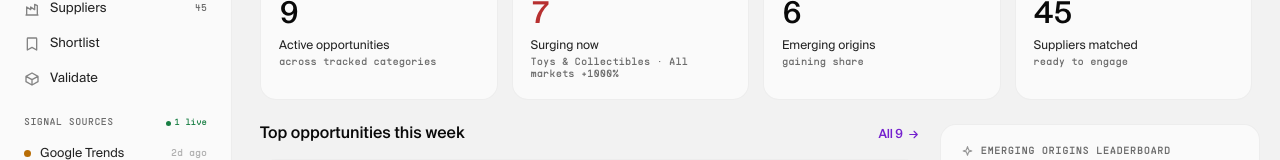
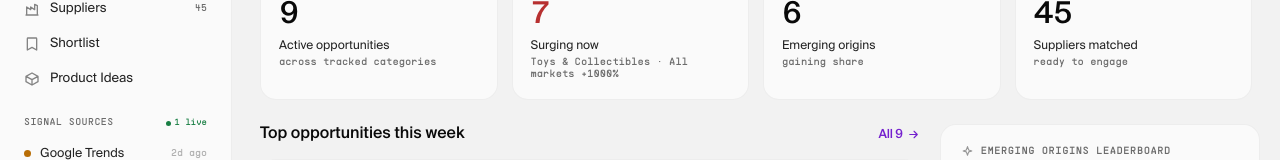
Before and after one commit to KeerthiPrasad10/Retail-supply-intel, a Next.js app in the folder web/: page / in a window 1280 px wide. Shown: the part 215-375 px from the top of the page. Built offline with nearby package versions, Linux system fonts and the light colour scheme; no server answers; the database is empty.

Commit message:
Rename 'Validate' nav label to 'Product Ideas'

```diff
--- a/web/components/Dashboard.tsx
+++ b/web/components/Dashboard.tsx
@@ -81,7 +81,7 @@ export function Dashboard({ model }: { model: Model }) {
     map: ["Lidl · Buying", "Supply-chain map"],
     suppliers: supCtx ? ["Trending", supCtx.cat, "Suppliers"] : ["Lidl · Buying", "Suppliers"],
     shortlist: ["Lidl · Buying", "Shortlist"],
-    ideas: ["Lidl · Buying", "Validate"],
+    ideas: ["Lidl · Buying", "Product Ideas"],
   };
 
   const requestQuote = (ids: string[]) => setQuoteIds(ids);
--- a/web/components/sidebar.tsx
+++ b/web/components/sidebar.tsx
@@ -100,7 +100,7 @@ export function Sidebar({ view, go, shortlistCount }: { view: View; go: Go; shor
         <NavItem id="map" label="Map" icon="globe" view={view} go={go} />
         <NavItem id="suppliers" label="Suppliers" icon="factory" badge={SUPPLIERS.length} view={view} go={go} />
         <NavItem id="shortlist" label="Shortlist" icon="bookmark" badge={shortlistCount || null} view={view} go={go} />
-        <NavItem id="ideas" label="Validate" icon="box" view={view} go={go} />
+        <NavItem id="ideas" label="Product Ideas" icon="box" view={view} go={go} />
       </div>
       <SignalSources sources={signalSources} />
       <div className="nav-section">Markets</div>
```
